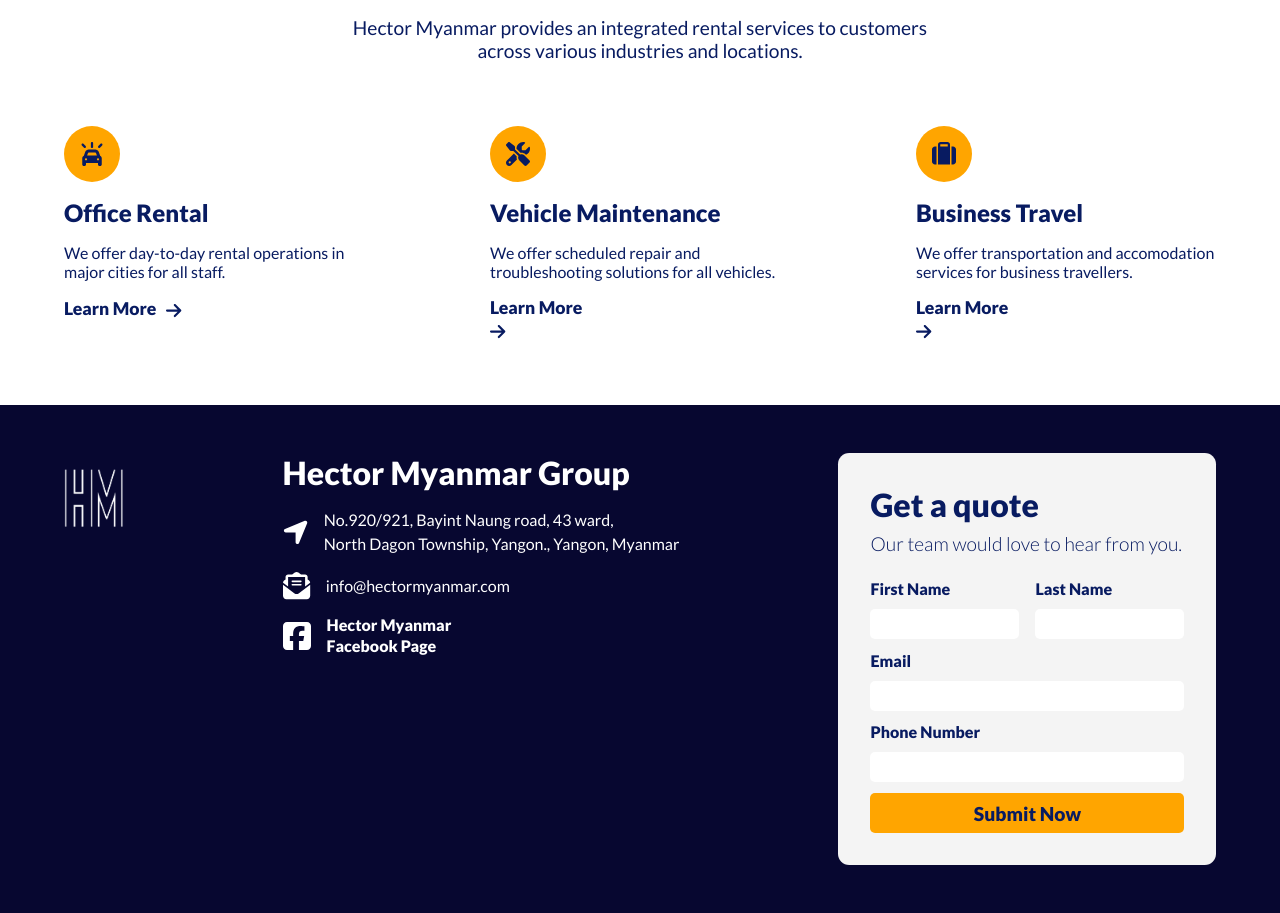
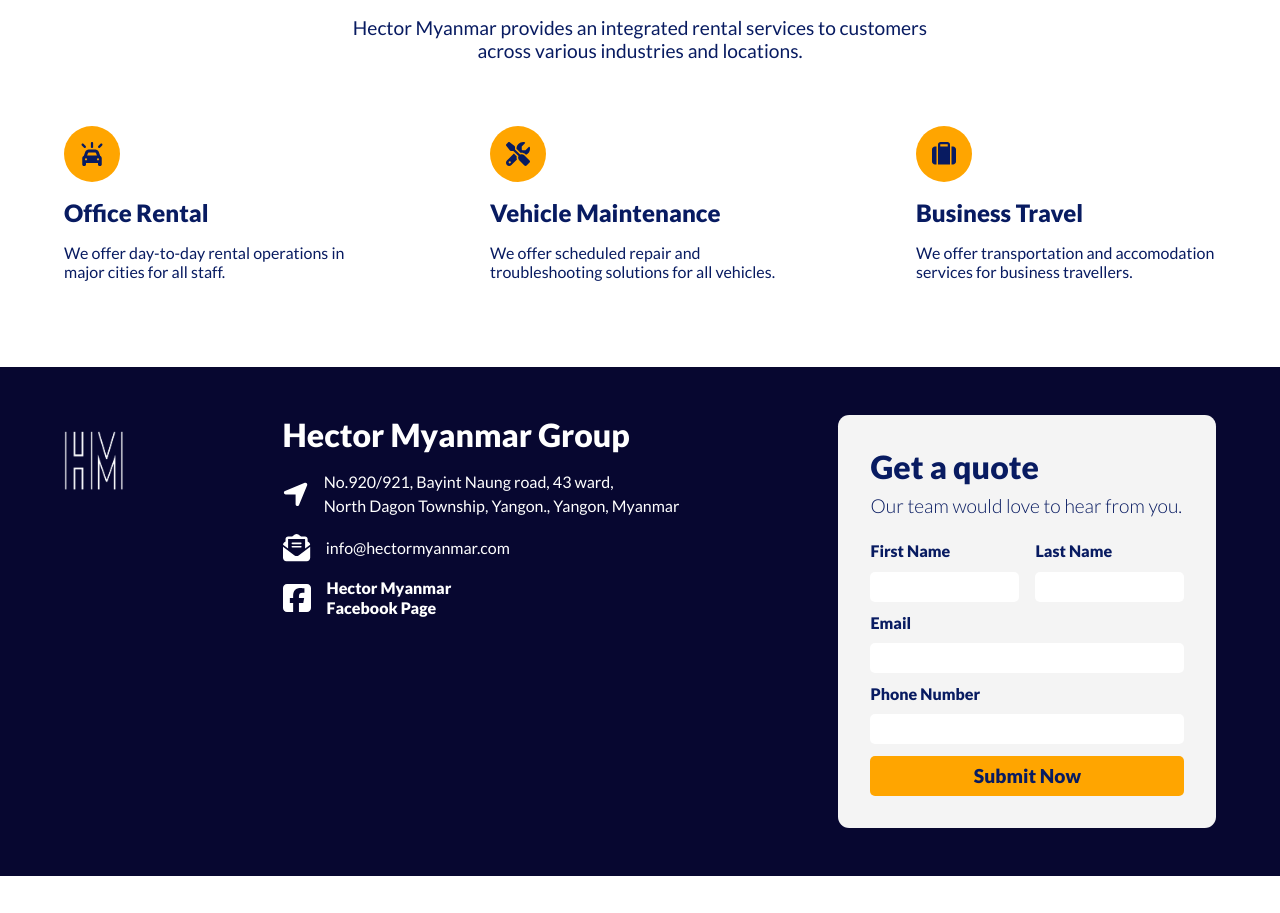
Before and after one commit to PhilipPhyoe/corporateTheme, a React (Vite) app in the folder frontend/: page / in a window 1280 px wide. Shown: the part 1102-2015 px from the top of the page. After the commit the page ends 1978 px from the top, so only its background shows below. Built offline with nearby package versions, Linux system fonts and the light colour scheme.

Commit message:
modify features jsx and css for hover effects

```diff
--- a/frontend/src/Components/Features.jsx
+++ b/frontend/src/Components/Features.jsx
@@ -30,28 +30,34 @@
         </p>
       </div>
       <div className="feature-cards">
+        <div className="card-hover1">
           <div className="card1">
             <FontAwesomeIcon icon={icon1} className="card-icon" />
             <h4 className="card-title">{card1}</h4>
             <p className="card-text">{text1}</p>
+          </div>
           <Link to="/services" className="link1">
             <p className="link-text">Learn More</p>
             <FontAwesomeIcon icon={faArrowRight} className="link-icon" />
           </Link>
         </div>
+        <div className="card-hover2">
           <div className="card2">
             <FontAwesomeIcon icon={icon2} className="card-icon" />
             <h4 className="card-title">{card2}</h4>
             <p className="card-text">{text2}</p>
+          </div>
           <Link to="/services" className="link2">
             <p className="link-text">Learn More</p>
             <FontAwesomeIcon icon={faArrowRight} className="link-icon" />
           </Link>
         </div>
+        <div className="card-hover3">
           <div className="card3">
             <FontAwesomeIcon icon={icon3} className="card-icon" />
             <h4 className="card-title">{card3}</h4>
             <p className="card-text">{text3}</p>
+          </div>
           <Link to="/services" className="link3">
             <p className="link-text">Learn More</p>
             <FontAwesomeIcon icon={faArrowRight} className="link-icon" />
--- a/frontend/src/assets/Features.css
+++ b/frontend/src/assets/Features.css
@@ -73,10 +73,11 @@
     font-weight: 400;
     font-size: 1rem;
 }
-.link1 {
+.link1, .link2, .link3 {
     display: flex;
     align-items: center;
     column-gap: 0.6rem;
+    opacity: 0;
     transition: 0.5s ease-in-out;
 }
 .link-text {
@@ -89,9 +90,21 @@
     font-size: 1.1rem;
     color: var(--primary);
 }
-.card1:hover {
+.card-hover1:hover .card1 {
     transform: translateY(-20px);
 }
-.card1:hover + .link1{
+.card-hover1:hover .link1{
     opacity: 1;
 }
+.card-hover2:hover .card2 {
+    transform: translateY(-20px);
+}
+.card-hover2:hover .link2{
+    opacity: 1;
+}
+.card-hover3:hover .card3 {
+    transform: translateY(-20px);
+}
+.card-hover3:hover .link3{
+    opacity: 1;
+}
```
Lines whose indentation alone changed are shown as unchanged.
